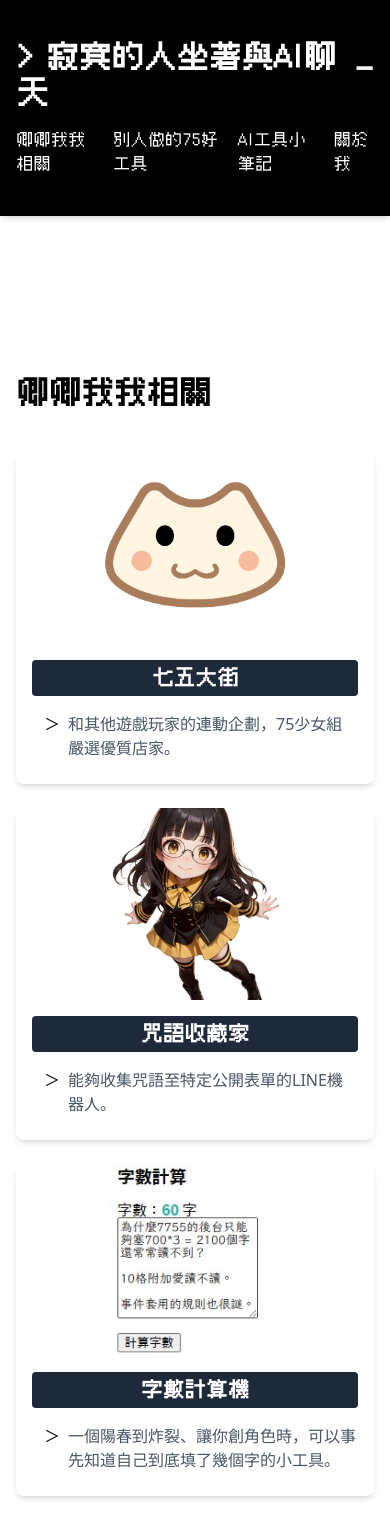
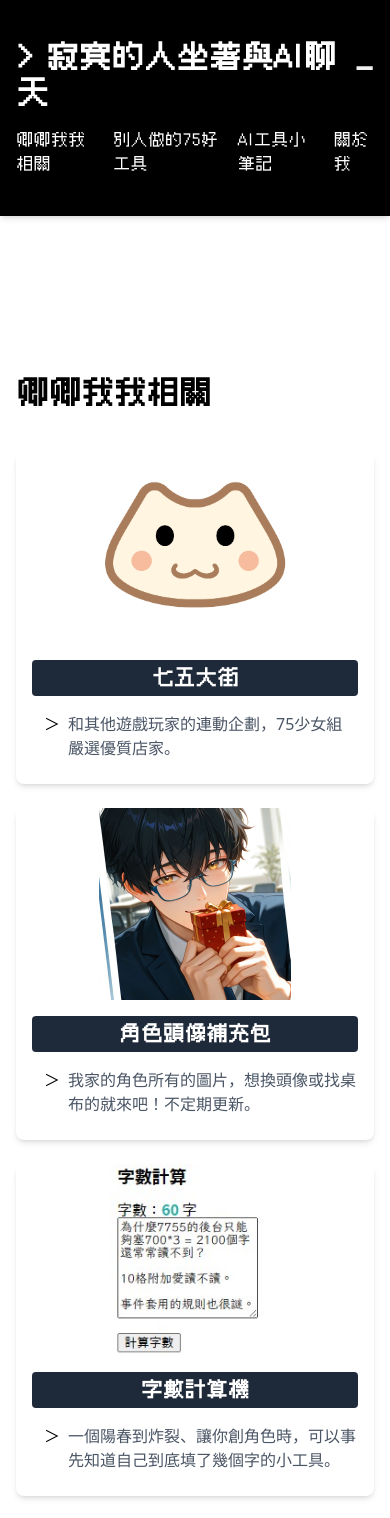
Before and after one commit to wuguofish/lonely-chat-ai, a Vue app: page / in a window 390 px wide. Shown: the top 1518 px of the page. Built offline with nearby package versions, Linux system fonts and the light colour scheme.

Commit message:
新增頭像補充包；調整排版

```diff
--- a/src/components/Contact.vue
+++ b/src/components/Contact.vue
@@ -23,7 +23,7 @@
             <div class=" mt-10 mx-auto">
                 <div class="flex flex-col sm:flex-row  space-y-4 sm:space-y-0 sm:space-x-6">
                     <h2 class="text-3xl font-bold font-cubic flex-1/2">出沒地點</h2>
-                    <div class="grid grid-cols-4 lg:grid-cols-7 gap-2 flex-2/2">
+                    <div class="grid grid-cols-3 lg:grid-cols-7 gap-2 flex-2/2">
                         <a v-for="cMethod in contactMethods" :key="cMethod.name"
                             :href="cMethod.url" target="_blank"
                             :class="`bg-${cMethod.bgColor} text-${cMethod.textColor} hover:bg-${cMethod.hoverColor}`"
--- a/src/components/Projects.vue
+++ b/src/components/Projects.vue
@@ -33,10 +33,10 @@ const projects = [
         url: "https://sites.google.com/view/75street/"
     },
     {
-        title: "咒語收藏家",
-        description: "能夠收集咒語至特定公開表單的LINE機器人。",
-        image: "./projects/spellCollector.png",
-        url:"https://page.line.me/687tmgvv"
+        title: "角色頭像補充包",
+        description: "我家的角色所有的圖片，想換頭像或找桌布的就來吧！不定期更新。",
+        image: "./projects/gift.png",
+        url: "https://drive.google.com/drive/folders/1bc7oOL4n1Cyn-6f8T7Dp5lfBf-okjtFp"
     },
     {
         title: "字數計算機",
@@ -57,6 +57,18 @@ const projects = [
         url: "https://sites.google.com/view/75-freedom-alliance/"
     },
     {
+        title: "咒語收藏家",
+        description: "能夠收集咒語至特定公開表單的LINE機器人。",
+        image: "./projects/spellCollector.png",
+        url: "https://page.line.me/687tmgvv"
+    },
+    {
+        title: "卿卿我我創作者頁面",
+        description: "喜歡寫有生活感的角色，所以點進去看就懂，我家的角色都在這裡了。",
+        image: "./projects/Uni-Q.png",
+        url: "https://abr.ge/ydf2qxu"
+    },
+    {
         title: "數位愛情進行曲",
         description: "玩手遊《卿卿我我》有感，寫了歌詞，請Claude譜曲，最後請艾可AiKO唱出來。",
         image: "./projects/MyDigitalLover.png",
@@ -73,12 +85,6 @@ const projects = [
         description: "畫出你最可愛的模樣，手繪的溫度，最暖心。",
         image: "./projects/20250401.jpg",
         url: "https://www.threads.net/@atoneplaygame/post/DH8kdauSyrP?xmt=AQGzBtkh_iT2ckVGFHHDs9RQ76IgmJgSyQjjT1HztZOTAQ"
-    },
-    {
-        title: "卿卿我我創作者頁面",
-        description: "喜歡寫有生活感的角色，所以點進去看就懂，我家的角色都在這裡了。",
-        image: "./projects/Uni-Q.png",
-        url: "https://abr.ge/ydf2qxu"
     }
 ];
 </script>
```
Also changed, not shown: public/projects/gift.png (added).
